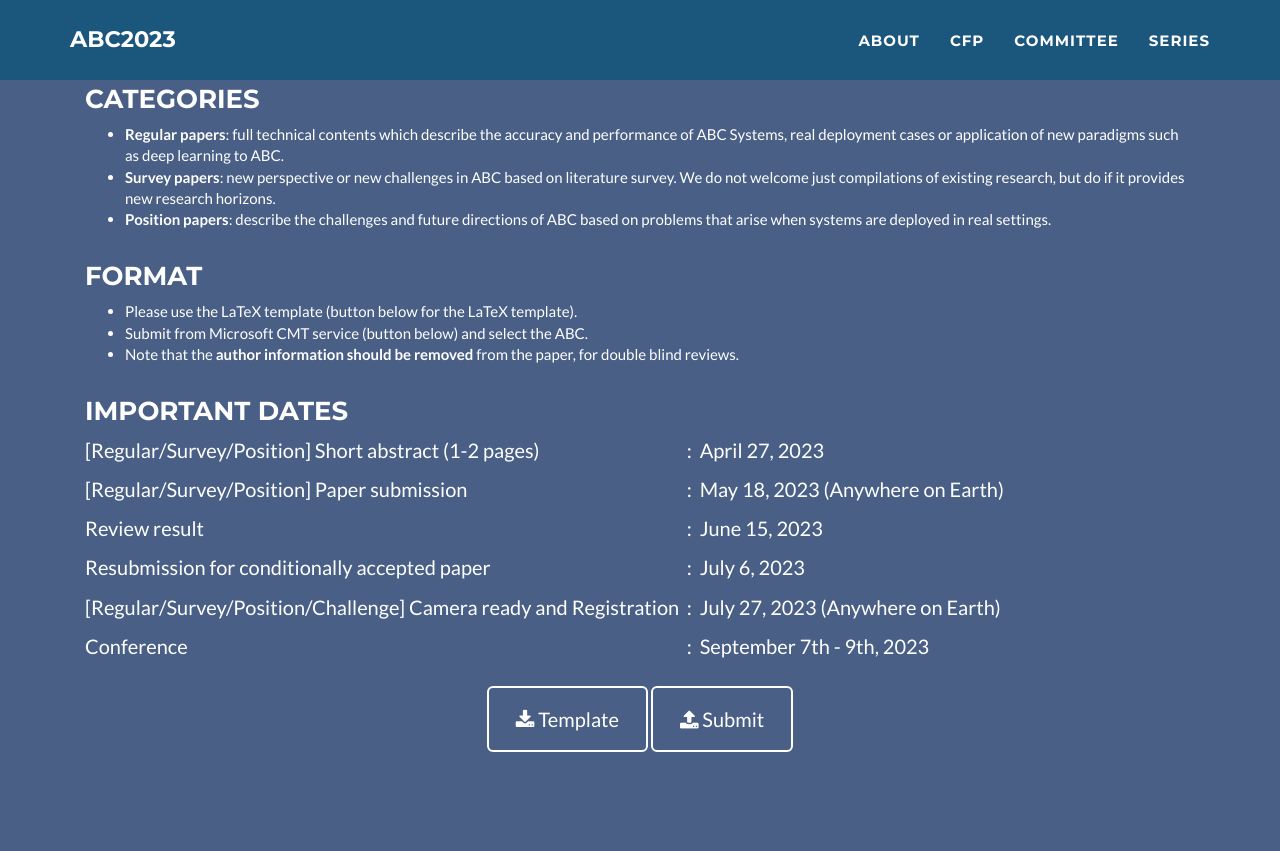
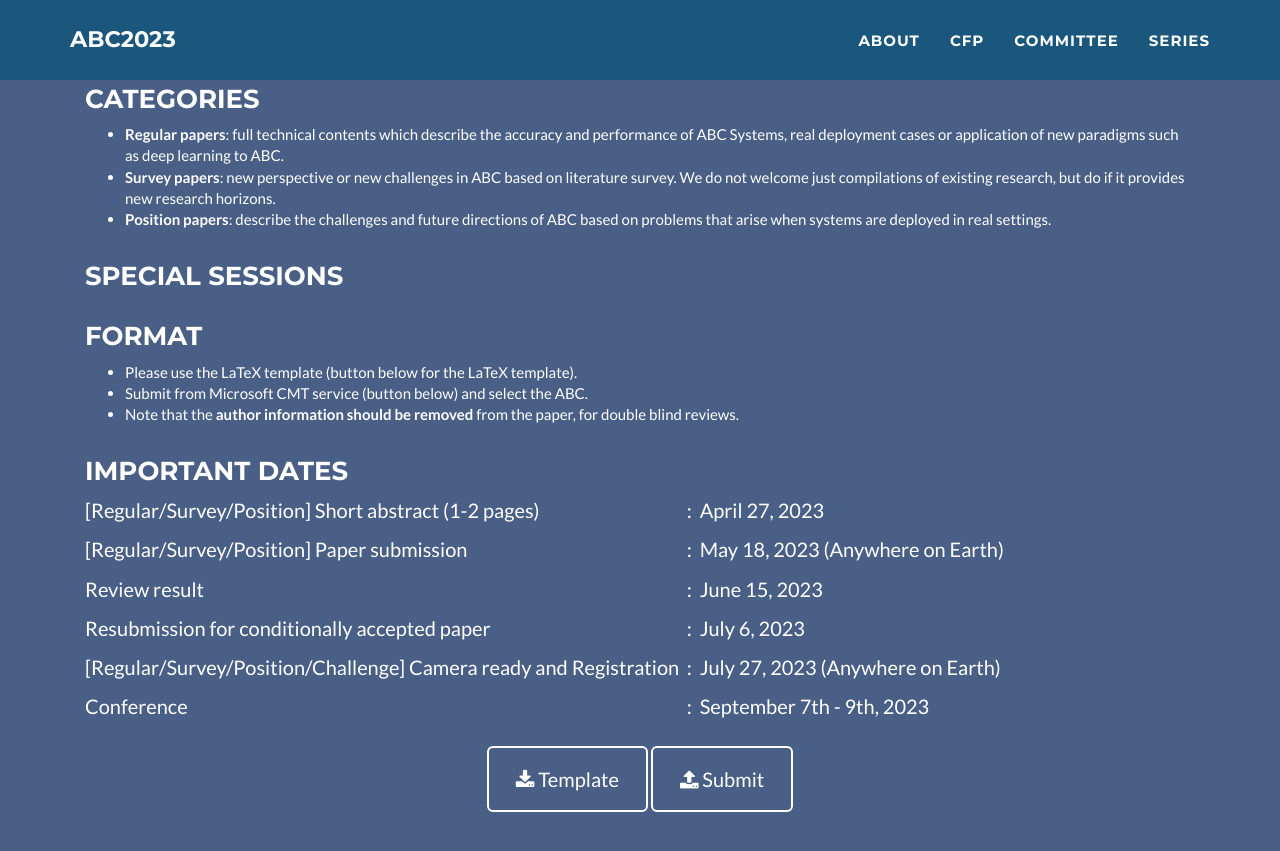
Before and after one commit to abc-research/abc-research.github.io, a Jekyll site: the page built from index.html, in a window 1280 px wide and 900 px high, scrolled down 2014 px. Shown: the top 851 px of the window. Built offline with Jekyll 4.4.1, drawn with Linux system fonts in a browser that asks for light colours.

Commit message:
Update cfp.html

```diff
--- a/_includes/cfp.html
+++ b/_includes/cfp.html
@@ -27,6 +27,15 @@
                   <ul>
                   {% for category in site.cfp.category %}
                   <li>{{category.item}}</li>
+                  {% endfor %}
+                  </ul>
+                </div>
+
+                <div class="col-lg-12">
+                  <h3>Special Sessions</h3>
+                  <ul>
+                  {% for special in site.cfp.specials %}
+                  <li>{{special.title}}</li>
                   {% endfor %}
                   </ul>
                 </div>
```
